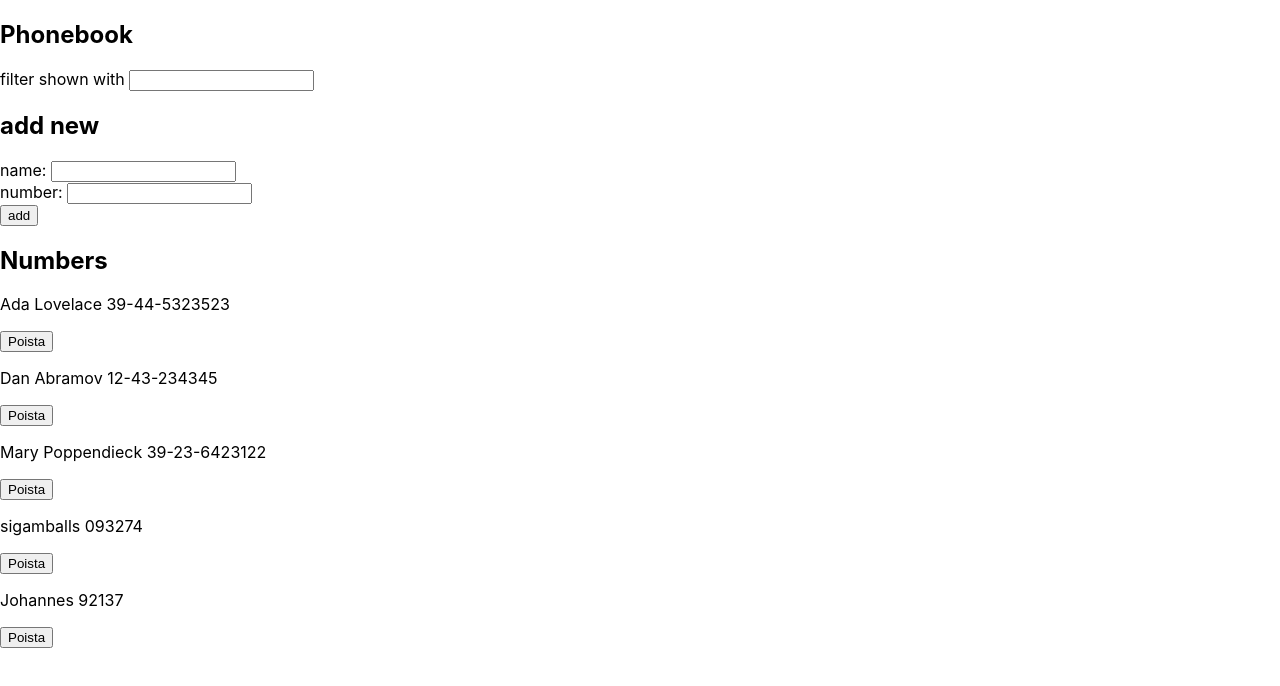
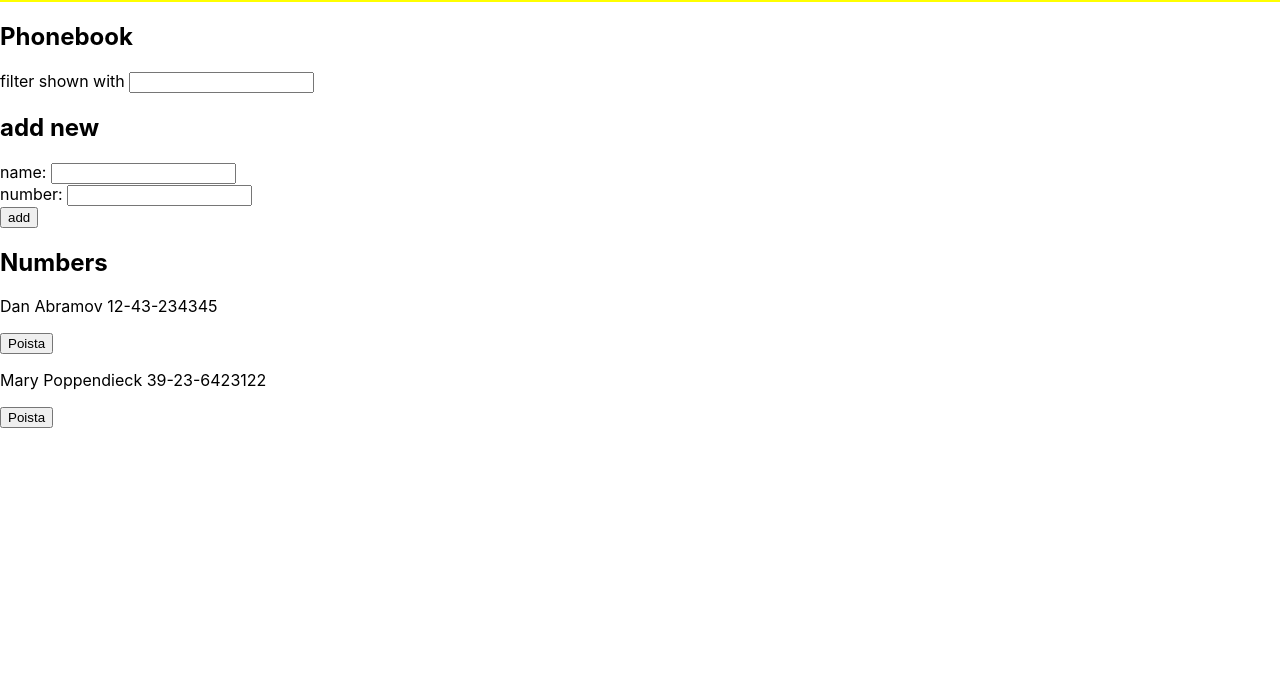
Before and after one commit to PaloPatrik/React-hommeli1, a React (Create React App) app: page / in a window 1280 px wide. Shown: the top 686 px of the page. Built offline with nearby package versions, Linux system fonts and the light colour scheme; data requests are answered from the project's data file.

Commit message:
2.16 valmis

```diff
--- a/db.json
+++ b/db.json
@@ -1,10 +1,5 @@
 {
   "persons": [
-    {
-      "name": "Ada Lovelace",
-      "number": "39-44-5323523",
-      "id": 2
-    },
     {
       "name": "Dan Abramov",
       "number": "12-43-234345",
@@ -14,16 +9,6 @@
       "name": "Mary Poppendieck",
       "number": "39-23-6423122",
       "id": 4
-    },
-    {
-      "name": "sigamballs",
-      "number": "093274",
-      "id": 6
-    },
-    {
-      "name": "Johannes",
-      "number": "92137",
-      "id": 7
     }
   ]
 }
--- a/src/App.css
+++ b/src/App.css
@@ -1,38 +1,4 @@
-.App {
-  text-align: center;
+.del{
+  border: 1px solid yellow;
+  background-color: grey;
 }
-
-.App-logo {
-  height: 40vmin;
-  pointer-events: none;
-}
-
-@media (prefers-reduced-motion: no-preference) {
-  .App-logo {
-    animation: App-logo-spin infinite 20s linear;
-  }
-}
-
-.App-header {
-  background-color: #282c34;
-  min-height: 100vh;
-  display: flex;
-  flex-direction: column;
-  align-items: center;
-  justify-content: center;
-  font-size: calc(10px + 2vmin);
-  color: white;
-}
-
-.App-link {
-  color: #61dafb;
-}
-
-@keyframes App-logo-spin {
-  from {
-    transform: rotate(0deg);
-  }
-  to {
-    transform: rotate(360deg);
-  }
-}
--- a/src/App.jsx
+++ b/src/App.jsx
@@ -1,6 +1,6 @@
 import { useEffect, useState } from 'react'
-import axios from 'axios';
 import { getJson, exterminateJson, sendJson } from './Alljson';
+import './App.css';
 
 const checkValidity = (obj, arr) => {
   for (let j = 0; j < arr.length; j++) {
@@ -56,6 +56,12 @@ const App = () => {
   const [newNumber, setNewNumber] = useState('')
   const [filteredPersons, setFilteredPerson] = useState([])
 
+  const [submit, setSubmit] = useState(false);
+  const [deletedName, setDeletedName] = useState("")
+  const [deleted, setDeleted] = useState(false);
+  const [changed, setChanged] = useState(false);
+  const [changedName, setChangedName] = useState(false);
+
   const updataData = async () => {
     try {
       const data = await getJson();
@@ -99,6 +105,16 @@ const App = () => {
     console.log(objecti, checkValidity(objecti, copy))
     try {
       await sendJson(objecti);
+      setSubmit(true);
+
+
+
+
+
+
+    setTimeout(() => {
+      setSubmit(false);
+    }, 2000);
       updataData()
     } catch (error) {
       console.error(error);
@@ -109,9 +125,23 @@ const App = () => {
     if(window.confirm("Haluatko varmasti poistaa numeron?")){
       try {
         await exterminateJson(id);
-        await updataData()
-      } catch (error) {
+
+        setDeleted(true);
+        for (let å = 0; å < persons.length; å++ ) {
+          if (id === persons[å].id) {
+            setDeletedName(persons[å].name)
+            break
+          }
+        }
+
+      setTimeout(() => {
+        setDeleted(false);
+      }, 2000);
+      await updataData()
+      }
+      catch (error) {
         console.error(error)
+
       }
     }
   }
@@ -120,6 +150,22 @@ const App = () => {
 
   return (
     <div>
+       <div className='del'>
+          {
+            submit ?
+            <p>Added {newName}</p>
+            :
+              deleted ?
+                <p>Deleted {deletedName}</p>
+              :
+                changed ?
+                  <p>Changed {changedName} </p>
+                :
+              <></>
+          }
+        </div>
+
+
       <h2>Phonebook</h2>
 
       <Filtered
```
